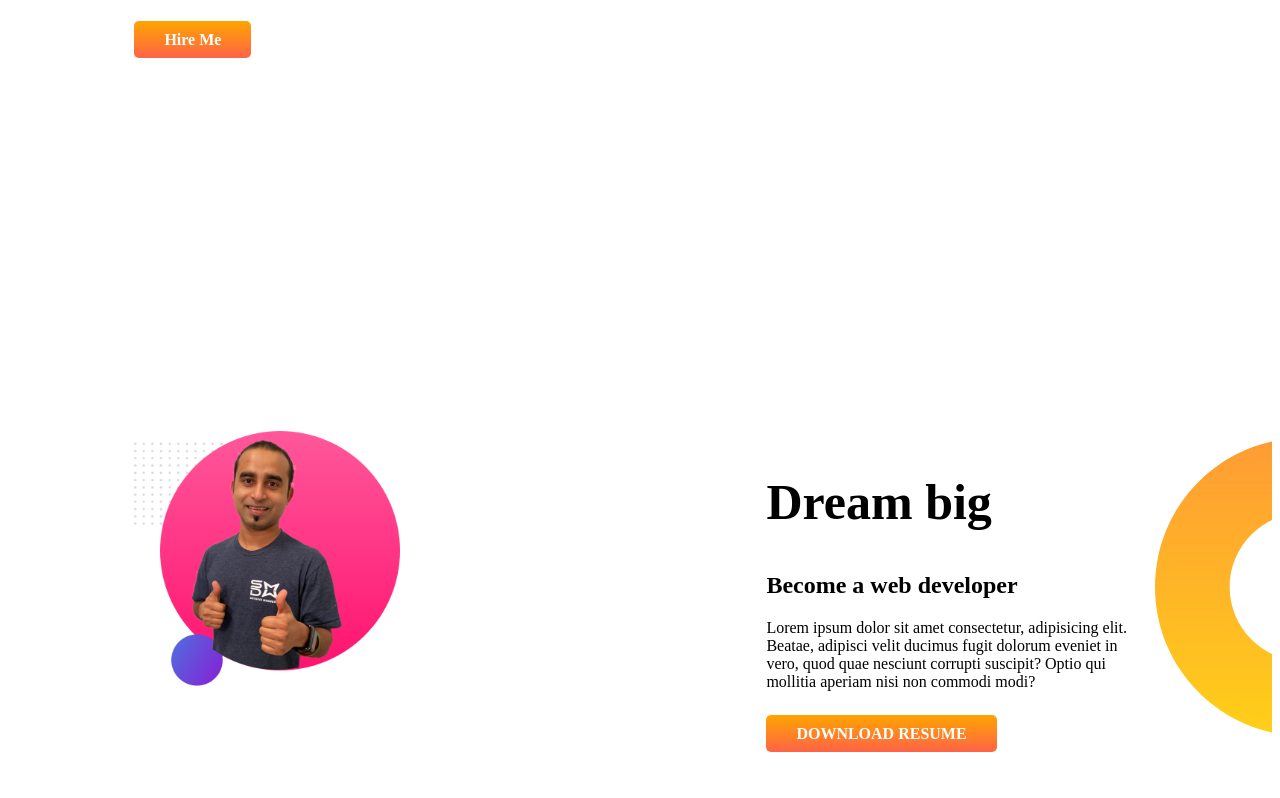
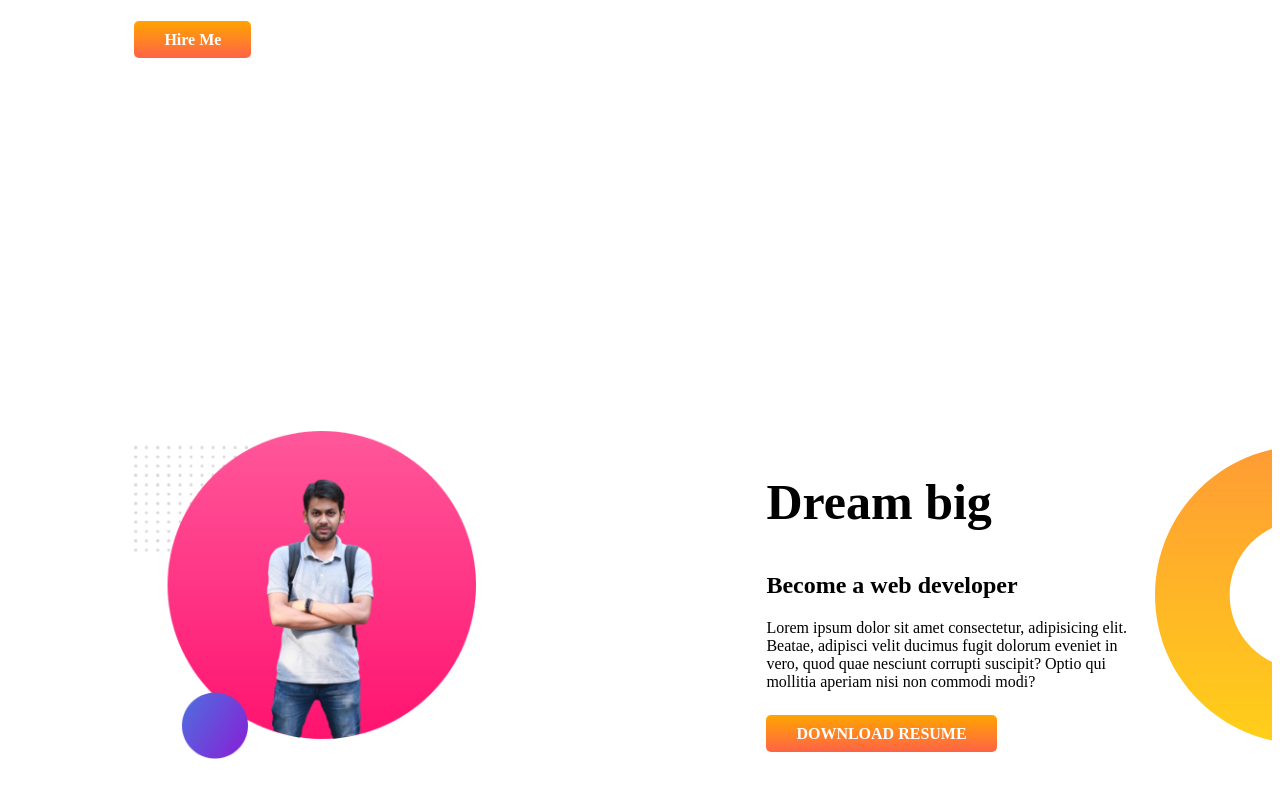
Before and after one commit to eshanrakib/developer-portfolio, a plain HTML site: page index.html in a window 1280 px wide. Shown: the part 621-1419 px from the top of the page. Drawn offline with Linux system fonts and the light colour scheme.

Commit message:
new picture add

```diff
--- a/index.html
+++ b/index.html
@@ -32,7 +32,7 @@
     </section>
     <section class="dream-big">
         <div class="half-width">
-            <img src="images/jhankar2.png" alt="jhankar2-bg">
+            <img src="images/rakib2.png" alt="rakib2-bg">
         </div>
         <div class="half-width">
             <h1>Dream big</h1>
--- a/style.css
+++ b/style.css
@@ -1,6 +1,7 @@
 .body {
     font-family: 'Poppins', sans-serif;
     margin: 0px;
+    margin: 0;
 }
 
 h1 {
@@ -23,7 +24,7 @@ section {
 }
 
 .half-width img {
-    width: 70%;
+    width: 90%;
 }
 
 .link-button {
```
Also changed, not shown: images/my-bg2.png (deleted), images/rakib2.png (added).
